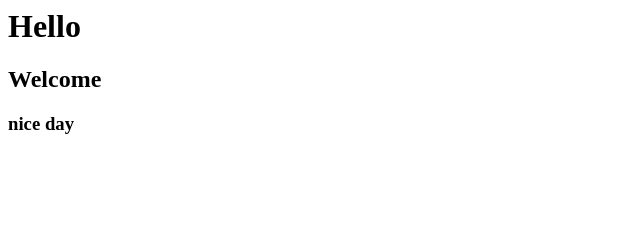
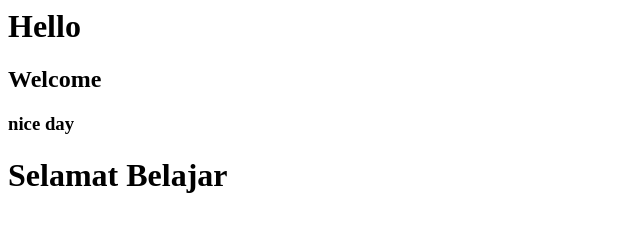
Before and after one commit to arnugroho/git-example, a plain HTML site: page index.html in a window 1280 px wide. Shown: the whole page, without its empty margins (0-640 px from the left). Drawn offline with Linux system fonts and the light colour scheme.

Commit message:
add text

```diff
--- a/index.html
+++ b/index.html
@@ -1,6 +1,7 @@
 <html>
     <h1>Hello</h1>
     <h2>Welcome</h2>
+    <h3> nice day </h3>
+
+    <h1>Selamat Belajar</h1>
 </html>
-    <h3> nice day </h3>
-</html>
```
